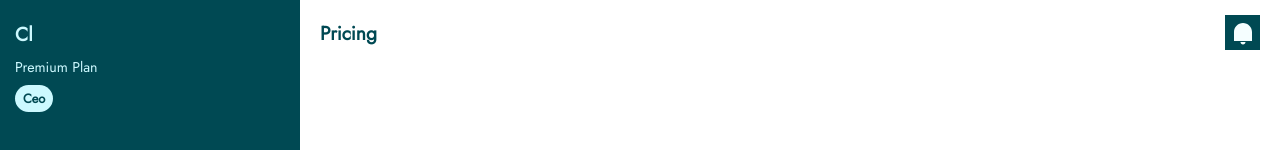
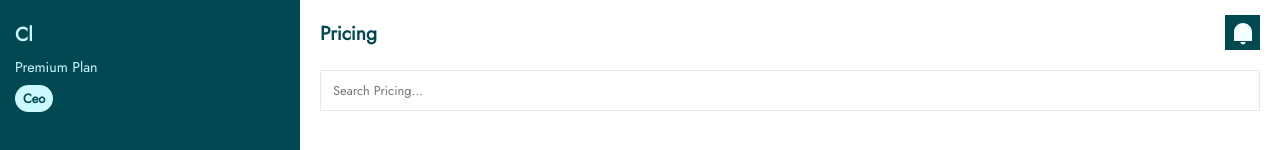
Before and after one commit to cloortt/web.cloortt.com, a Vue app: page /pricing in a window 1280 px wide. Shown: the top 150 px of the page. Built offline with nearby package versions, Linux system fonts and the light colour scheme.

Commit message:
Modified PricingView (Added SearchRecordInput Component)

```diff
--- a/src/views/CatalogView.vue
+++ b/src/views/CatalogView.vue
@@ -2,5 +2,5 @@
     import SearchRecordInput from '@/components/SearchRecordInput.vue';
 </script>
 <template>
-        <SearchRecordInput searchValue="" placeholder="Search for Inspo..."/>
+    <SearchRecordInput searchValue="" placeholder="Search for Inspo..."/>
 </template>
--- a/src/views/PricingView.vue
+++ b/src/views/PricingView.vue
@@ -1,5 +1,6 @@
 <script setup>
+    import SearchRecordInput from '@/components/SearchRecordInput.vue';
 </script>
 <template>
-
+        <SearchRecordInput searchValue="" placeholder="Search Pricing..."/>
 </template>
```
